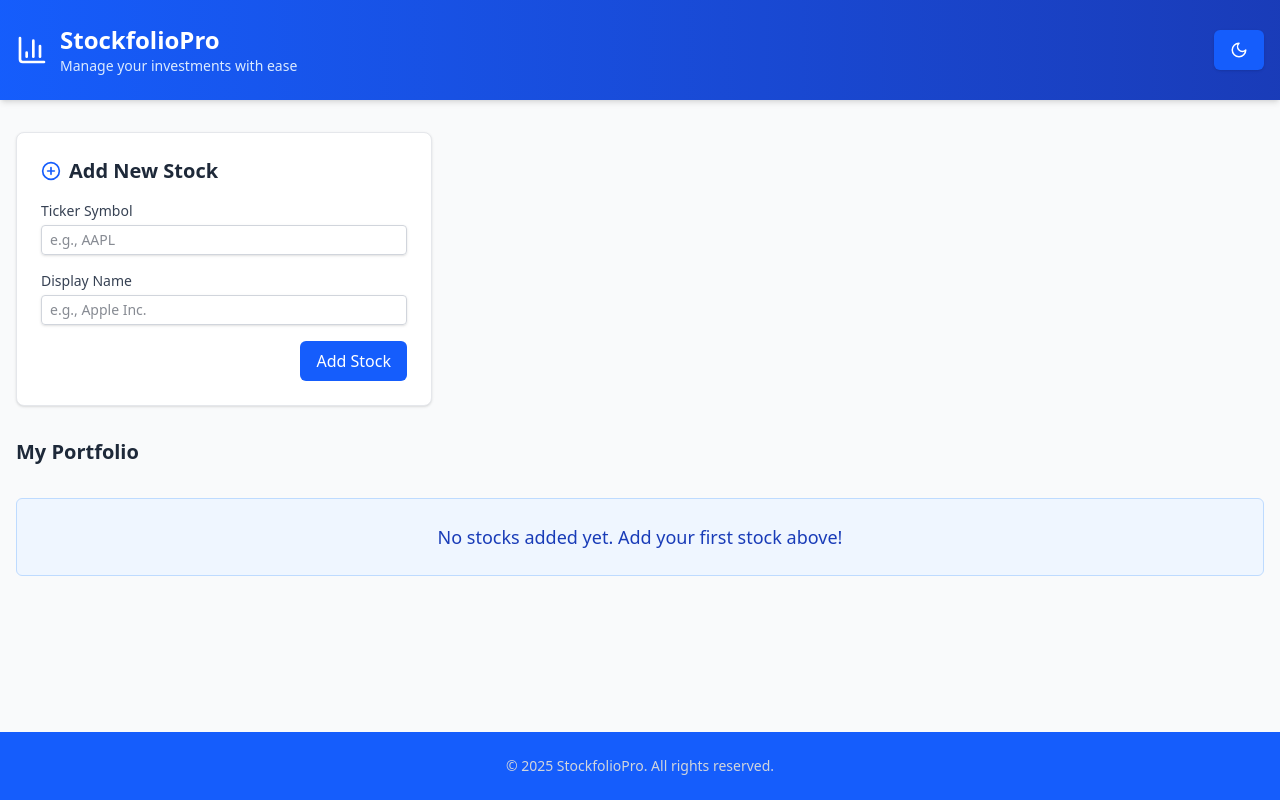
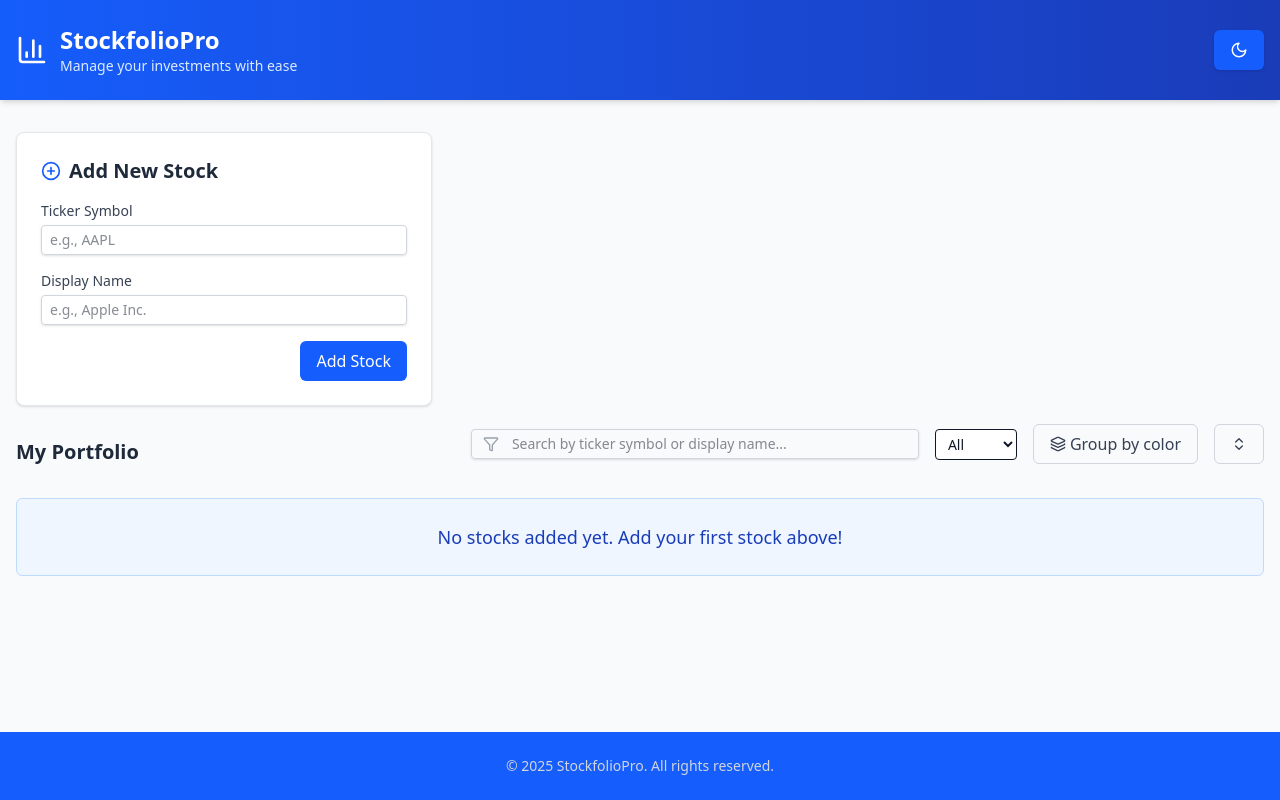
Before and after one commit to NinjaEde/my-stockfolio, a React (Vite) app: page / in a window 1280 px wide. Built offline with nearby package versions, Linux system fonts and the light colour scheme.

Commit message:
feat: implement bookmark color filtering and grouping in StockList, enhance StockCard with bookmark color state management

```diff
--- a/src/components/StockCard.tsx
+++ b/src/components/StockCard.tsx
@@ -22,7 +22,7 @@ const StockCard: React.FC<StockCardProps> = ({ stock, onDelete, detailsOpen }) =
   const [displayName, setDisplayName] = useState(stock.display_name);
   const [noteCount, setNoteCount] = useState(0);
   const [isInteresting, setIsInteresting] = useState(stock.is_interesting || false);
-  const [bookmarkColor, setBookmarkColor] = useState('text-green-500');
+  const [bookmarkColor, setBookmarkColor] = useState(stock.bookmark_color || 'text-green-500');
 
   const predefinedColors = [
     { name: 'Green', text: 'text-green-500', bg: 'bg-green-500', border: 'border-green-500' },
@@ -71,8 +71,14 @@ const StockCard: React.FC<StockCardProps> = ({ stock, onDelete, detailsOpen }) =
     }
   };
 
-  const handleColorChange = (color: string) => {
+  const handleColorChange = async (color: string) => {
     setBookmarkColor(color);
+    try {
+      await updateStock(stock.id, { bookmark_color: color, is_interesting: true });
+      setIsInteresting(true);
+    } catch (error) {
+      console.error('Error updating bookmark color:', error);
+    }
   };
 
   const refreshNoteCount = React.useCallback(async () => {
@@ -195,6 +201,11 @@ const StockCard: React.FC<StockCardProps> = ({ stock, onDelete, detailsOpen }) =
     setExpandedDetails(detailsOpen);
   }, [detailsOpen]);
 
+  useEffect(() => {
+    setIsInteresting(stock.is_interesting || false);
+    setBookmarkColor(stock.bookmark_color || 'text-green-500');
+  }, [stock.is_interesting, stock.bookmark_color]);
+
   return (
     <Card className="transition-all duration-300 ease-in-out hover:shadow-md bg-gray-100 dark:bg-gray-600 border border-gray-200 dark:border-gray-500 flex flex-col">
       <CardHeader className="flex justify-between items-center">
@@ -212,10 +223,7 @@ const StockCard: React.FC<StockCardProps> = ({ stock, onDelete, detailsOpen }) =
               {predefinedColors.map((color) => (
                 <button
                   key={color.name}
-                  onClick={() => {
-                    handleColorChange(color.text);
-                    setIsInteresting(true);
-                  }}
+                  onClick={() => handleColorChange(color.text)}
                   className={`w-4 h-4 rounded-full ${color.border} ${color.bg} ${
                     bookmarkColor === color.text ? 'ring-1 ring-offset-1 ring-gray-400' : ''
                   }`}
--- a/src/components/StockList.tsx
+++ b/src/components/StockList.tsx
@@ -1,10 +1,19 @@
 import React, { useState, useEffect } from 'react';
-import { getStocks } from '../services/stockService';
+import { getStocks, getStocksByBookmarkColor, groupStocksByBookmarkColor } from '../services/stockService';
 import { Stock } from '../types';
 import StockCard from './StockCard';
 import Input from './ui/Input';
-import { Filter, ChevronsDownUp, ChevronsUpDown } from 'lucide-react';
+import { Filter, ChevronsDownUp, ChevronsUpDown, Layers, Tag, LoaderCircle } from 'lucide-react';
 import Button from './ui/Button';
+
+const BOOKMARK_COLORS = [
+  { name: 'All', value: '' },
+  { name: 'Green', value: 'text-green-500' },
+  { name: 'Purple', value: 'text-purple-500' },
+  { name: 'Blue', value: 'text-blue-500' },
+  { name: 'Yellow', value: 'text-yellow-500' },
+  { name: 'Red', value: 'text-red-500' },
+];
 
 const StockList: React.FC = () => {
   const [stocks, setStocks] = useState<Stock[]>([]);
@@ -13,14 +22,28 @@ const StockList: React.FC = () => {
   const [error, setError] = useState('');
   const [searchQuery, setSearchQuery] = useState('');
   const [detailsOpen, setDetailsOpen] = useState(false);
+  const [filterColor, setFilterColor] = useState('');
+  const [groupByColor, setGroupByColor] = useState(false);
+  const [groupedStocks, setGroupedStocks] = useState<Record<string, Stock[]>>({});
 
   const loadStocks = async () => {
     setLoading(true);
     try {
-      const stocksData = await getStocks();
+      let stocksData: Stock[];
+      if (filterColor) {
+        stocksData = await getStocksByBookmarkColor(filterColor);
+      } else {
+        stocksData = await getStocks();
+      }
       setStocks(stocksData);
       setFilteredStocks(stocksData);
       setError('');
+      if (groupByColor) {
+        const grouped = await groupStocksByBookmarkColor();
+        setGroupedStocks(grouped);
+      } else {
+        setGroupedStocks({});
+      }
     } catch (err) {
       console.error('Error loading stocks:', err);
       setError('Failed to load stocks. Please try again.');
@@ -31,7 +54,8 @@ const StockList: React.FC = () => {
 
   useEffect(() => {
     loadStocks();
-  }, []);
+    // eslint-disable-next-line
+  }, [filterColor, groupByColor]);
 
   useEffect(() => {
     const query = searchQuery.toLowerCase();
@@ -51,37 +75,19 @@ const StockList: React.FC = () => {
     setDetailsOpen((prev) => !prev);
   };
 
-  if (loading) {
-    return (
-      <div className="flex justify-center items-center py-8">
-        <div className="animate-pulse flex space-x-4">
-          <div className="rounded-full bg-gray-200 h-12 w-12"></div>
-          <div className="flex-1 space-y-4 py-1">
-            <div className="h-4 bg-gray-200 rounded w-3/4"></div>
-            <div className="space-y-2">
-              <div className="h-4 bg-gray-200 rounded"></div>
-              <div className="h-4 bg-gray-200 rounded w-5/6"></div>
-            </div>
-          </div>
-        </div>
-      </div>
-    );
-  }
+  const handleColorFilterChange = (e: React.ChangeEvent<HTMLSelectElement>) => {
+    setFilterColor(e.target.value);
+  };
 
-  if (error) {
-    return (
-      <div className="bg-red-50 border border-red-200 text-red-800 rounded-md p-4 my-4">
-        <p>{error}</p>
-      </div>
-    );
-  }
+  const handleGroupByColor = () => {
+    setGroupByColor((prev) => !prev);
+  };
 
   return (
     <div className="space-y-4">
-      <div className='flex justify-between items-center mb-4'>
+      <div className='flex flex-col md:flex-row md:justify-between md:items-center mb-4 gap-2'>
         <h2 className="text-xl font-semibold text-gray-800 dark:text-gray-400 mt-8 mb-4">My Portfolio</h2>
-        {stocks.length > 0 && (
-          <div className="flex items-center space-x-4">
+        <div className="flex flex-wrap items-center space-x-2 md:space-x-4">
           <div className="relative">
             <Input
               placeholder="Search by ticker symbol or display name..."
@@ -91,6 +97,27 @@ const StockList: React.FC = () => {
             />
             <Filter className="absolute left-3 top-1/2 transform -translate-y-1/2 text-gray-400" size={16} />
           </div>
+          <select
+            value={filterColor}
+            onChange={handleColorFilterChange}
+            className="border rounded px-2 py-1 text-sm bg-white dark:bg-gray-700 dark:text-gray-200"
+            title="Filter by bookmark color"
+          >
+            {BOOKMARK_COLORS.map((color) => (
+              <option key={color.value} value={color.value}>
+                {color.name}
+              </option>
+            ))}
+          </select>
+          <Button
+            variant={groupByColor ? "primary" : "outline"}
+            onClick={handleGroupByColor}
+            title="Group by bookmark color"
+            className="flex items-center"
+          >
+            <Layers size={16} className="mr-1" />
+            {groupByColor ? "Ungroup" : "Group by color"}
+          </Button>
           <Button
             variant="outline"
             onClick={toggleDetails}
@@ -99,15 +126,54 @@ const StockList: React.FC = () => {
             {detailsOpen ? <ChevronsDownUp size={16} /> : <ChevronsUpDown size={16} />}
           </Button>
         </div>
-        )}
       </div>
-      {stocks.length === 0 ? (
+      {loading ? (
+        <div className="flex justify-center items-center py-8">
+          <LoaderCircle className="animate-spin text-gray-400" size={40} />
+        </div>
+      ) : error ? (
+        <div className="bg-red-50 border border-red-200 text-red-800 rounded-md p-4 my-4">
+          <p>{error}</p>
+        </div>
+      ) : stocks.length === 0 ? (
         <div className="bg-blue-50 border border-blue-200 text-blue-800 rounded-md p-6 my-4 text-center">
           <p className="text-lg">No stocks added yet. Add your first stock above!</p>
         </div>
       ) : filteredStocks.length === 0 ? (
+        <>
           <div className="bg-yellow-50 border border-yellow-200 text-yellow-800 rounded-md p-6 my-4 text-center">
-          <p className="text-lg">No stocks match your search. Try a different query.</p>
+            <p className="text-lg">No stocks match your search or filter. Try a different query or color.</p>
+          </div>
+        </>
+      ) : groupByColor ? (
+        <div className="space-y-8">
+          {Object.entries(groupedStocks)
+            .filter(([color]) => !filterColor || color === filterColor)
+            .map(([color, stocksInGroup]) => (
+              <div key={color}>
+                <div className="flex items-center mb-2">
+                  <Tag className={`${color} mr-2`} size={18} />
+                  <span className={`font-semibold ${color}`}>{BOOKMARK_COLORS.find(c => c.value === color)?.name || color}</span>
+                  <span className="ml-2 text-xs text-gray-400">({stocksInGroup.length})</span>
+                </div>
+                <div className="grid grid-cols-1 md:grid-cols-2 gap-6">
+                  {stocksInGroup
+                    .filter(
+                      (stock) =>
+                        stock.ticker_symbol.toLowerCase().includes(searchQuery.toLowerCase()) ||
+                        stock.display_name.toLowerCase().includes(searchQuery.toLowerCase())
+                    )
+                    .map((stock) => (
+                      <StockCard
+                        key={stock.id}
+                        stock={stock}
+                        onDelete={handleStockDeleted}
+                        detailsOpen={detailsOpen}
+                      />
+                    ))}
+                </div>
+              </div>
+            ))}
         </div>
       ) : (
         <div className="grid grid-cols-1 md:grid-cols-2 gap-6">
--- a/src/services/mockDataService.ts
+++ b/src/services/mockDataService.ts
@@ -31,7 +31,9 @@ export const addStock = async (ticker_symbol: string, display_name: string): Pro
       ticker_symbol,
       display_name,
       chart_id: "Qkb0J0s0",
-      created_at: new Date().toISOString()
+      created_at: new Date().toISOString(),
+      is_interesting: false,
+      bookmark_color: 'text-green-500'
     };
 
     const stocks = getStoredStocks();
@@ -145,3 +147,41 @@ export const updateNote = async (id: string, content: string): Promise<boolean>
     return false;
   }
 };
+
+// Get only bookmarked stocks
+export const getBookmarkedStocks = async (): Promise<Stock[]> => {
+  try {
+    const stocks = getStoredStocks();
+    return stocks.filter(stock => stock.is_interesting);
+  } catch (error) {
+    console.error('Error fetching bookmarked stocks:', error);
+    return [];
+  }
+};
+
+// Get stocks filtered by bookmark color
+export const getStocksByBookmarkColor = async (color: string): Promise<Stock[]> => {
+  try {
+    const stocks = getStoredStocks();
+    return stocks.filter(stock => stock.bookmark_color === color);
+  } catch (error) {
+    console.error('Error filtering stocks by bookmark color:', error);
+    return [];
+  }
+};
+
+// Group stocks by bookmark color
+export const groupStocksByBookmarkColor = async (): Promise<Record<string, Stock[]>> => {
+  try {
+    const stocks = getStoredStocks();
+    return stocks.reduce((groups: Record<string, Stock[]>, stock) => {
+      const color = stock.bookmark_color || 'none';
+      if (!groups[color]) groups[color] = [];
+      groups[color].push(stock);
+      return groups;
+    }, {});
+  } catch (error) {
+    console.error('Error grouping stocks by bookmark color:', error);
+    return {};
+  }
+};
```
Also changed, not shown: src/types.ts (added, +16 -0 lines). Lines whose indentation alone changed are shown as unchanged.
